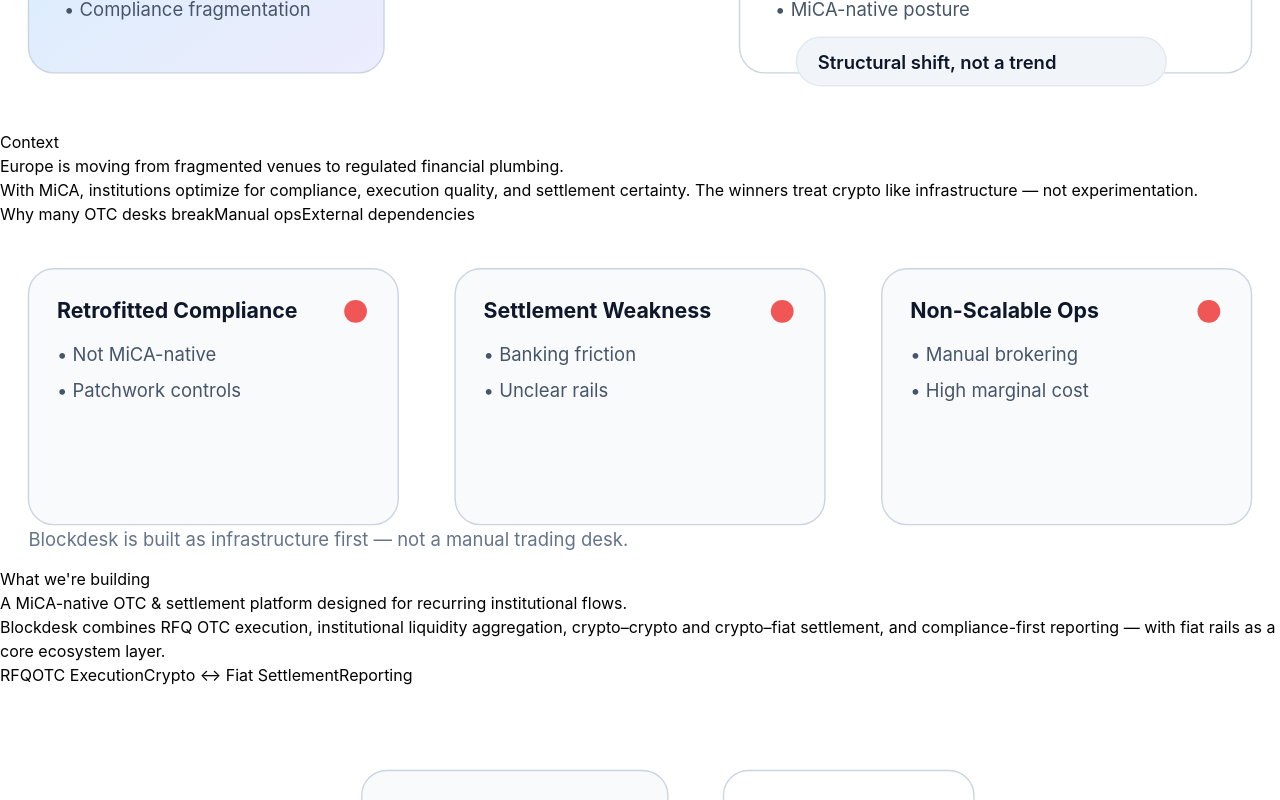
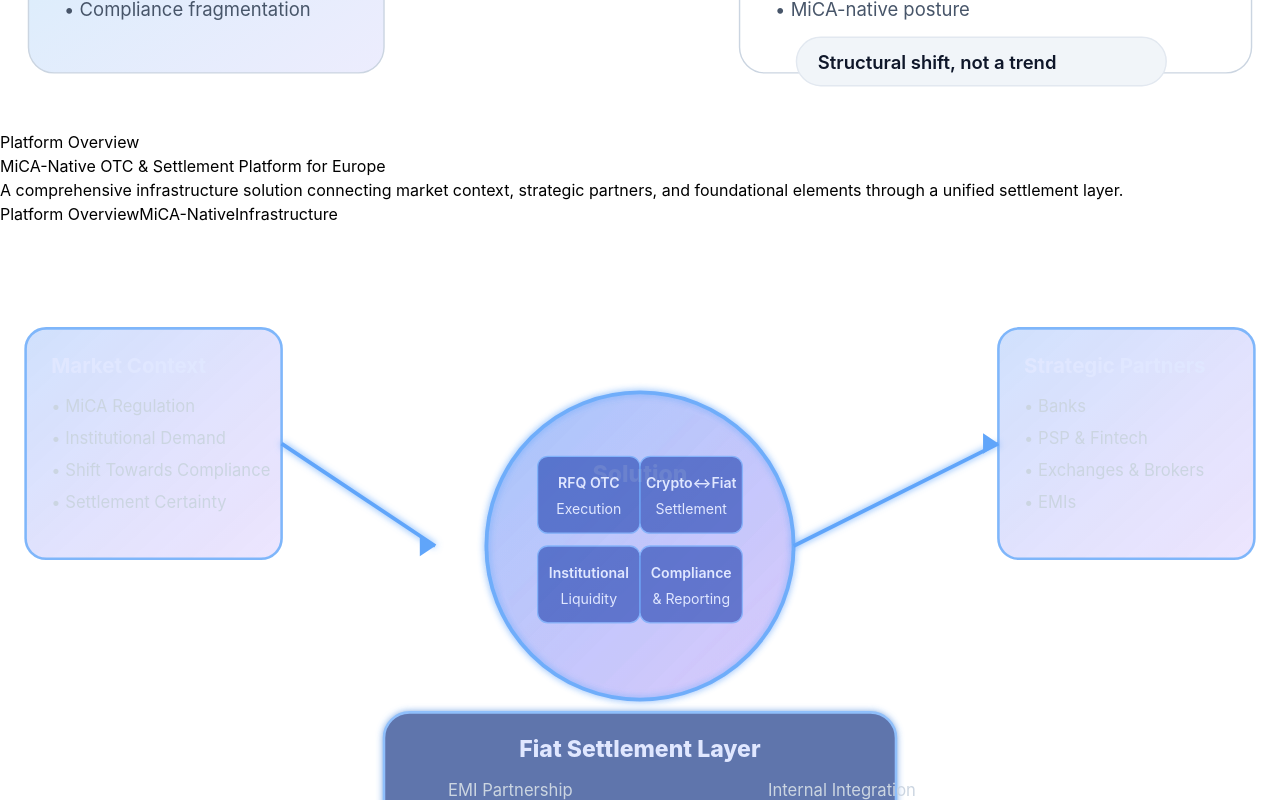
Before and after one commit to Alex13Alex1/Blockdesk, a React (Vite) app: page / in a window 1280 px wide. Shown: the part 720-1520 px from the top of the page. Built offline with nearby package versions, Linux system fonts and the light colour scheme.

Commit message:
Add Platform Overview visual before Context section

```diff
--- a/src/App.tsx
+++ b/src/App.tsx
@@ -113,6 +113,156 @@
           </text>
         </svg>
       </div>
+    </div>
+  );
+}
+
+function VisualPlatformOverview() {
+  return (
+    <div className="mt-6 overflow-hidden rounded-2xl border border-slate-200 bg-gradient-to-b from-slate-900 via-slate-800 to-slate-900 p-8 shadow-lg">
+      <div className="mb-6 flex flex-wrap gap-2">
+        <Pill>Platform Overview</Pill>
+        <Pill>MiCA-Native</Pill>
+        <Pill>Infrastructure</Pill>
+      </div>
+
+      <svg viewBox="0 0 1000 600" className="h-auto w-full" role="img" aria-label="Platform overview">
+        <defs>
+          <linearGradient id="glow1" x1="0" y1="0" x2="1" y2="1">
+            <stop offset="0" stopColor="#3b82f6" stopOpacity="0.3" />
+            <stop offset="1" stopColor="#8b5cf6" stopOpacity="0.2" />
+          </linearGradient>
+          <filter id="glow">
+            <feGaussianBlur stdDeviation="3" result="coloredBlur" />
+            <feMerge>
+              <feMergeNode in="coloredBlur" />
+              <feMergeNode in="SourceGraphic" />
+            </feMerge>
+          </filter>
+        </defs>
+
+        {/* Market Context - Left */}
+        <rect x="20" y="80" width="200" height="180" rx="16" fill="url(#glow1)" stroke="#60a5fa" strokeWidth="2" opacity="0.8" />
+        <text x="40" y="115" fontSize="16" fill="#e0e7ff" fontWeight="700">
+          Market Context
+        </text>
+        <text x="40" y="145" fontSize="13" fill="#cbd5e1">
+          • MiCA Regulation
+        </text>
+        <text x="40" y="170" fontSize="13" fill="#cbd5e1">
+          • Institutional Demand
+        </text>
+        <text x="40" y="195" fontSize="13" fill="#cbd5e1">
+          • Shift Towards Compliance
+        </text>
+        <text x="40" y="220" fontSize="13" fill="#cbd5e1">
+          • Settlement Certainty
+        </text>
+
+        {/* Arrow from Market Context to Solution */}
+        <path d="M220 170 L340 250" stroke="#60a5fa" strokeWidth="3" fill="none" filter="url(#glow)" />
+        <path d="M340 250 l-12 -8 v16 z" fill="#60a5fa" />
+
+        {/* Solution - Central Circle */}
+        <circle cx="500" cy="250" r="120" fill="url(#glow1)" stroke="#60a5fa" strokeWidth="3" opacity="0.9" filter="url(#glow)" />
+        <text x="500" y="200" fontSize="18" fill="#e0e7ff" fontWeight="800" textAnchor="middle">
+          Solution
+        </text>
+
+        {/* RFQ OTC Execution - Top Left */}
+        <rect x="420" y="180" width="80" height="60" rx="8" fill="#1e40af" opacity="0.6" stroke="#60a5fa" />
+        <text x="460" y="205" fontSize="11" fill="#e0e7ff" fontWeight="600" textAnchor="middle">
+          RFQ OTC
+        </text>
+        <text x="460" y="225" fontSize="11" fill="#e0e7ff" textAnchor="middle">
+          Execution
+        </text>
+
+        {/* Crypto↔Fiat Settlement - Top Right */}
+        <rect x="500" y="180" width="80" height="60" rx="8" fill="#1e40af" opacity="0.6" stroke="#60a5fa" />
+        <text x="540" y="205" fontSize="11" fill="#e0e7ff" fontWeight="600" textAnchor="middle">
+          Crypto↔Fiat
+        </text>
+        <text x="540" y="225" fontSize="11" fill="#e0e7ff" textAnchor="middle">
+          Settlement
+        </text>
+
+        {/* Institutional Liquidity - Bottom Left */}
+        <rect x="420" y="250" width="80" height="60" rx="8" fill="#1e40af" opacity="0.6" stroke="#60a5fa" />
+        <text x="460" y="275" fontSize="11" fill="#e0e7ff" fontWeight="600" textAnchor="middle">
+          Institutional
+        </text>
+        <text x="460" y="295" fontSize="11" fill="#e0e7ff" textAnchor="middle">
+          Liquidity
+        </text>
+
+        {/* Compliance & Reporting - Bottom Right */}
+        <rect x="500" y="250" width="80" height="60" rx="8" fill="#1e40af" opacity="0.6" stroke="#60a5fa" />
+        <text x="540" y="275" fontSize="11" fill="#e0e7ff" fontWeight="600" textAnchor="middle">
+          Compliance
+        </text>
+        <text x="540" y="295" fontSize="11" fill="#e0e7ff" textAnchor="middle">
+          & Reporting
+        </text>
+
+        {/* Arrow from Solution to Strategic Partners */}
+        <path d="M620 250 L780 170" stroke="#60a5fa" strokeWidth="3" fill="none" filter="url(#glow)" />
+        <path d="M780 170 l-12 -8 v16 z" fill="#60a5fa" />
+
+        {/* Strategic Partners - Right */}
+        <rect x="780" y="80" width="200" height="180" rx="16" fill="url(#glow1)" stroke="#60a5fa" strokeWidth="2" opacity="0.8" />
+        <text x="800" y="115" fontSize="16" fill="#e0e7ff" fontWeight="700">
+          Strategic Partners
+        </text>
+        <text x="800" y="145" fontSize="13" fill="#cbd5e1">
+          • Banks
+        </text>
+        <text x="800" y="170" fontSize="13" fill="#cbd5e1">
+          • PSP & Fintech
+        </text>
+        <text x="800" y="195" fontSize="13" fill="#cbd5e1">
+          • Exchanges & Brokers
+        </text>
+        <text x="800" y="220" fontSize="13" fill="#cbd5e1">
+          • EMIs
+        </text>
+
+        {/* Fiat Settlement Layer - Bottom Center */}
+        <rect x="300" y="380" width="400" height="100" rx="20" fill="#1e3a8a" opacity="0.7" stroke="#60a5fa" strokeWidth="2" filter="url(#glow)" />
+        <text x="500" y="415" fontSize="18" fill="#e0e7ff" fontWeight="800" textAnchor="middle">
+          Fiat Settlement Layer
+        </text>
+        <text x="350" y="445" fontSize="13" fill="#cbd5e1">
+          EMI Partnership
+        </text>
+        <text x="600" y="445" fontSize="13" fill="#cbd5e1">
+          Internal Integration
+        </text>
+
+        {/* Foundational Elements - Bottom */}
+        {[
+          { x: 50, title: "Architecture", sub: "Defined" },
+          { x: 250, title: "Regulatory", sub: "Pathways" },
+          { x: 450, title: "Partner", sub: "Discussions" },
+          { x: 650, title: "Execution", sub: "MiCA-aligned" },
+        ].map((item, i) => (
+          <g key={i}>
+            <polygon
+              points={`${item.x},500 ${item.x + 80},485 ${item.x + 160},500 ${item.x + 80},515`}
+              fill="#1e40af"
+              opacity="0.6"
+              stroke="#60a5fa"
+              strokeWidth="2"
+            />
+            <text x={item.x + 80} y="495" fontSize="12" fill="#e0e7ff" fontWeight="600" textAnchor="middle">
+              {item.title}
+            </text>
+            <text x={item.x + 80} y="510" fontSize="11" fill="#cbd5e1" textAnchor="middle">
+              {item.sub}
+            </text>
+          </g>
+        ))}
+      </svg>
     </div>
   );
 }
@@ -537,6 +687,18 @@
         </Container>
       </section>
 
+      {/* Platform Overview */}
+      <section className="py-14 md:py-20" id="overview">
+        <Container>
+          <SectionTitle
+            overline="Platform Overview"
+            title="MiCA-Native OTC & Settlement Platform for Europe"
+            subtitle="A comprehensive infrastructure solution connecting market context, strategic partners, and foundational elements through a unified settlement layer."
+          />
+          <VisualPlatformOverview />
+        </Container>
+      </section>
+
       {/* Context */}
       <section className="py-14 md:py-20" id="context">
         <Container>
```
